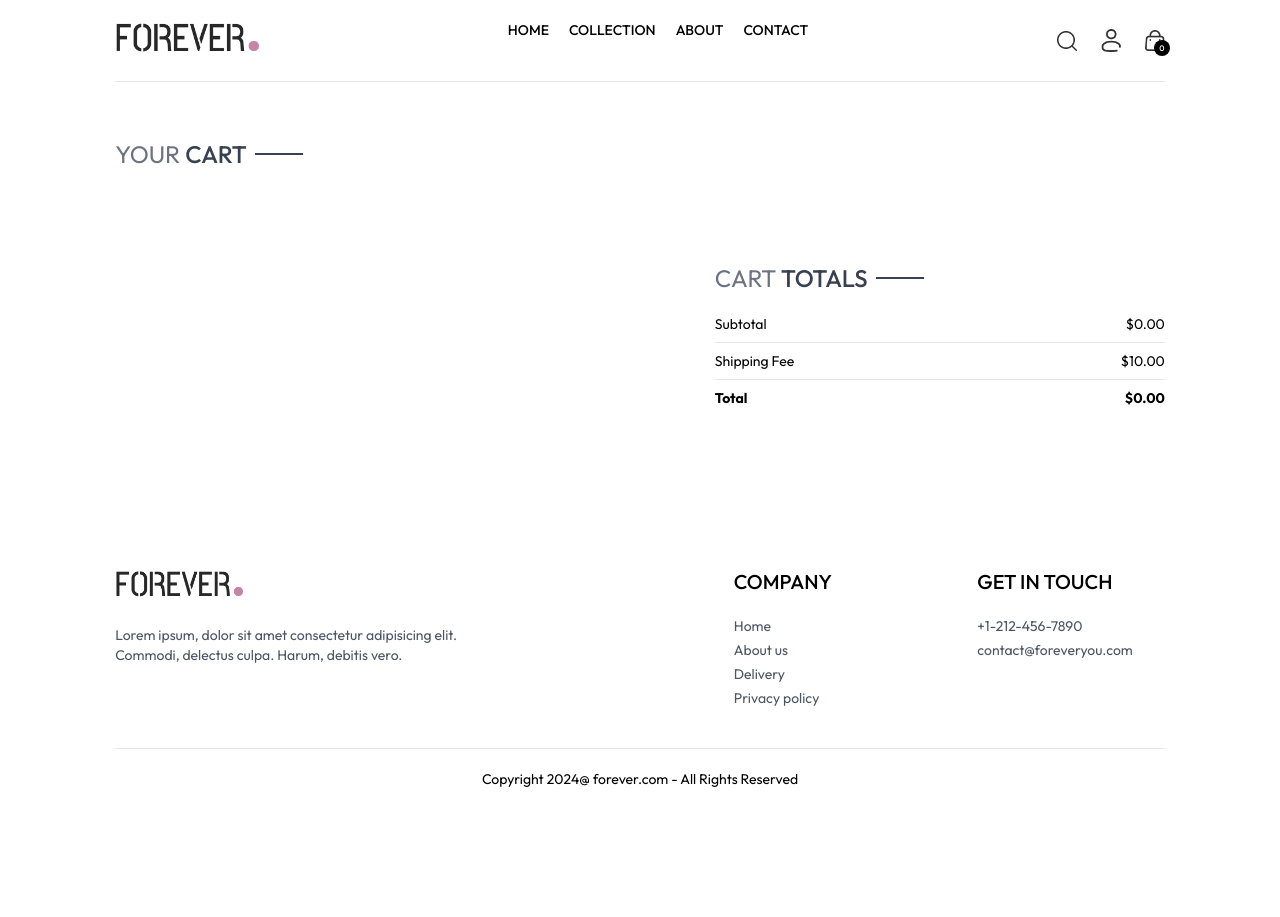
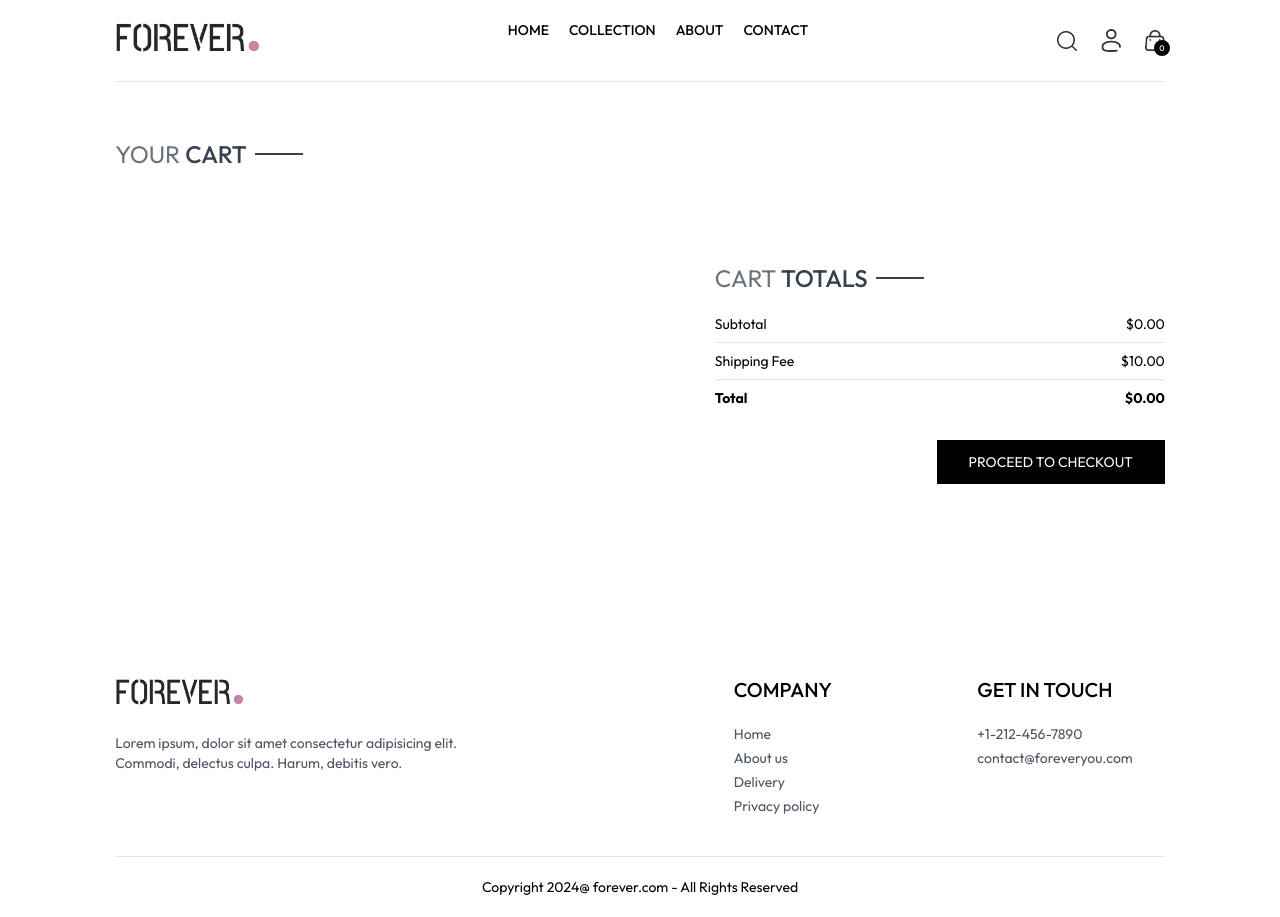
Before and after one commit to 5urafel/ECOMMERCE-APP, a React (Vite) app in the folder frontend/: page /cart in a window 1280 px wide. Before the commit the page ends 809 px from the top, so only its background shows below. Built offline with nearby package versions, Linux system fonts and the light colour scheme.

Commit message:
feat(cart): add a ckeckout button.

```diff
--- a/frontend/src/pages/Cart.jsx
+++ b/frontend/src/pages/Cart.jsx
@@ -5,7 +5,7 @@
 import CartTotal from "../components/CartTotal";
 
 const Cart = () => {
-  const { products, cartItems, currency, updateQuantity } =
+  const { products, cartItems, currency, updateQuantity, navigate } =
     useContext(ShopContext);
 
   const [cartData, setCartData] = useState([]);
@@ -92,6 +92,14 @@
       <div className="flex justify-end my-20">
         <div className="w-full sm:w-[450px]">
           <CartTotal />
+          <div className="w-full text-end">
+            <button
+              onClick={() => navigate("/place-order")}
+              className="bg-black text-white text-sm my-8 px-8 py-3"
+            >
+              PROCEED TO CHECKOUT
+            </button>
+          </div>
         </div>
       </div>
     </div>
```
